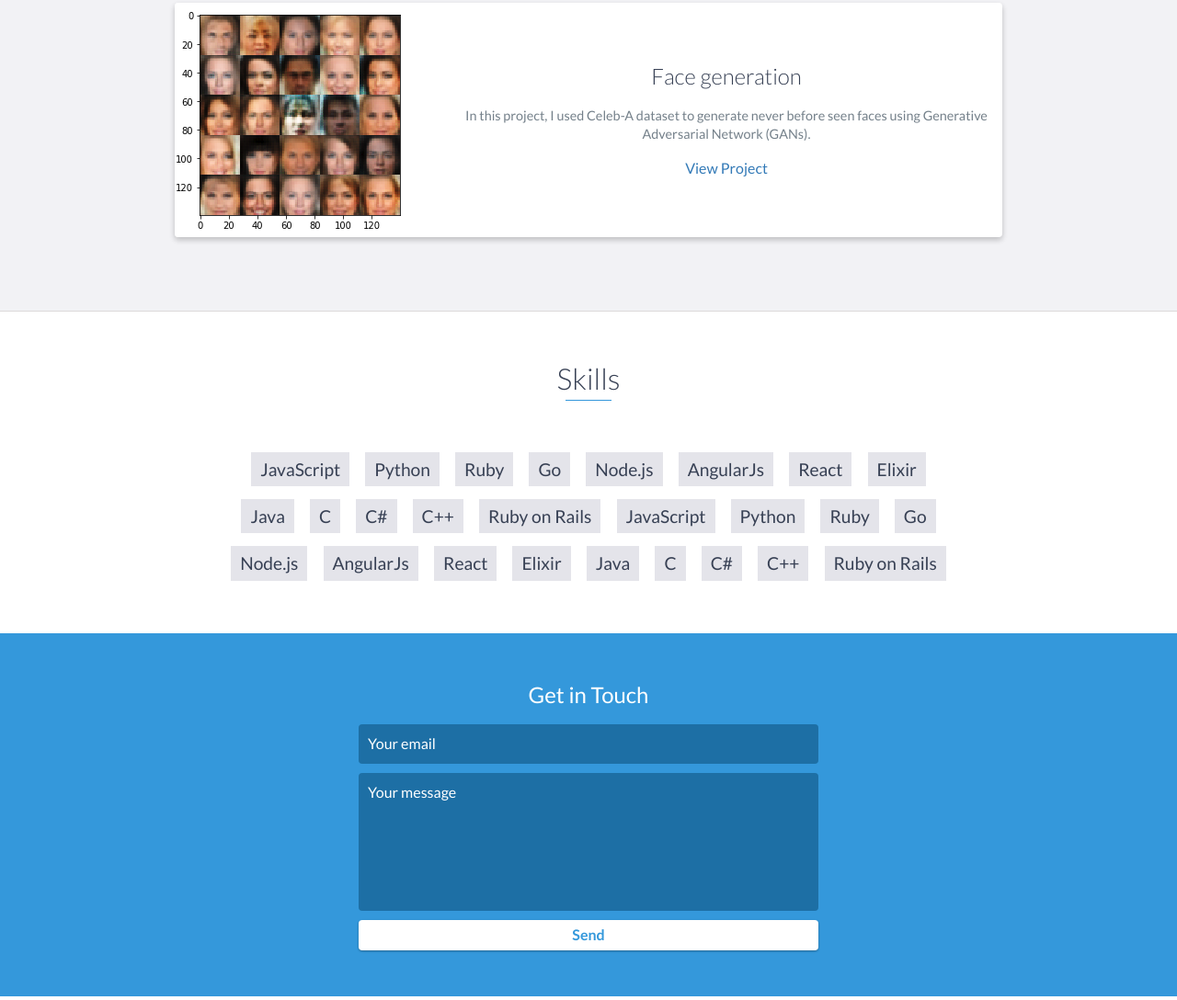
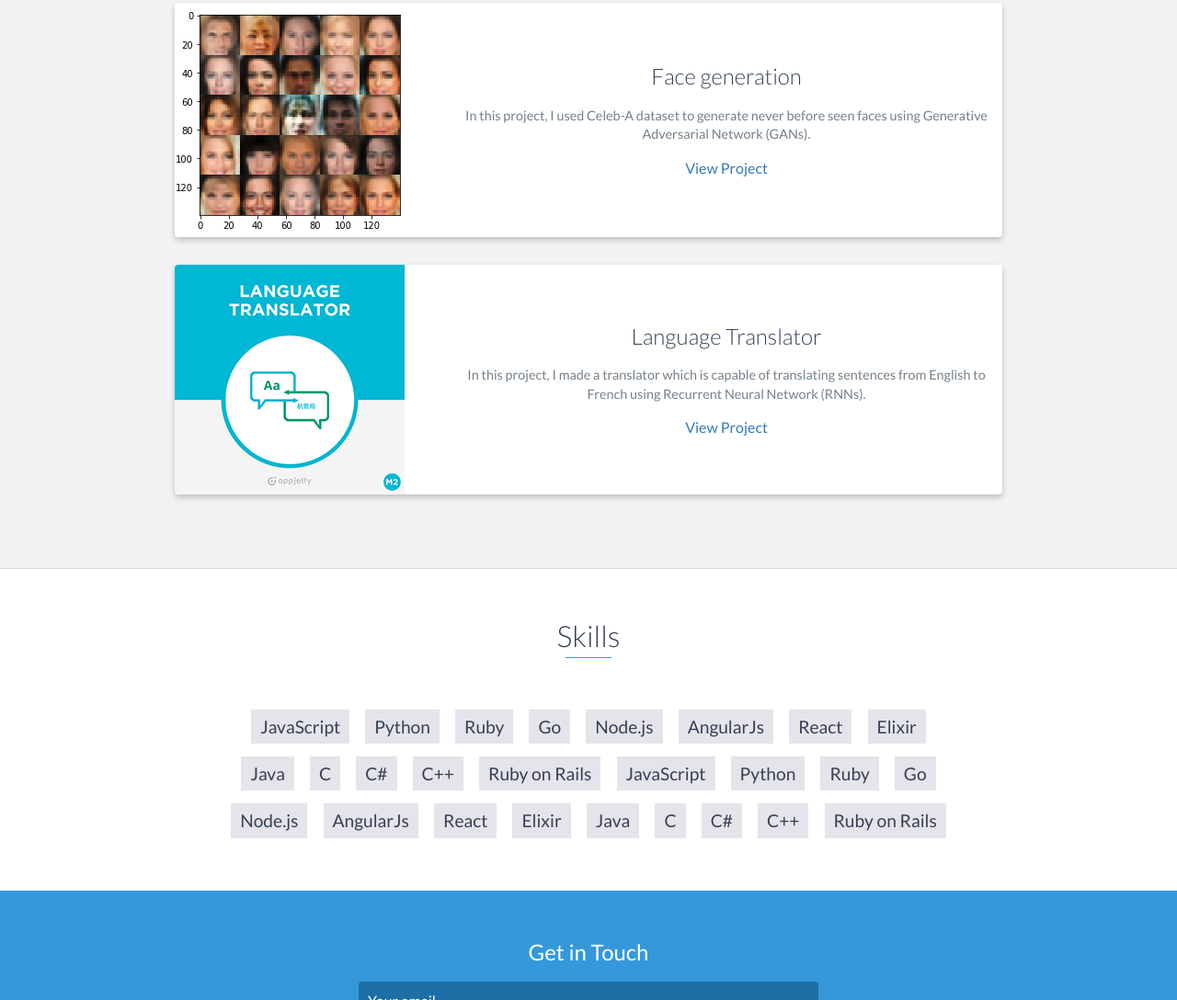
Before and after one commit to Amanpradhan/Portfolio, a website: page index.html in a window 1280 px wide. Shown: the part 2482-3570 px from the top of the page at 92% size. Drawn offline with nearby package versions, Linux system fonts and the light colour scheme.

Commit message:
all projects added

```diff
--- a/index.html
+++ b/index.html
@@ -163,6 +163,21 @@
                     <!-- End .project-info -->
                 </div>
                 <!-- End .project -->
+                <div class="project shadow-large">
+                    <div class="project-image">
+                        <img src="images/translator.png" />
+                    </div>
+                    <!-- End .project-image -->
+                    <div class="project-info">
+                        <h3>Language Translator</h3>
+                        <p>
+                            In this project, I made a translator which is capable of translating sentences from English to French using Recurrent Neural Network (RNNs).
+                        </p>
+                        <a href="https://github.com/Amanpradhan/Language-Translation">View Project</a>
+                    </div>
+                    <!-- End .project-info -->
+                </div>
+                <!-- End .project -->
             </div>
         </div>
     </div>
```
Also changed, not shown: images/translator.png (added).
